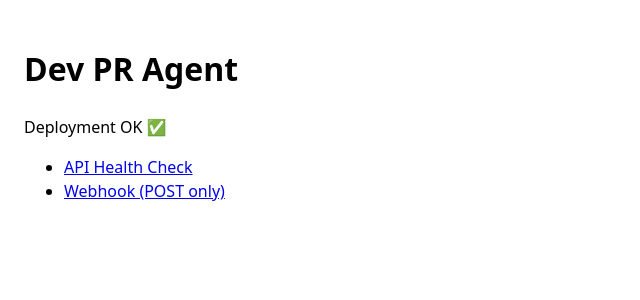
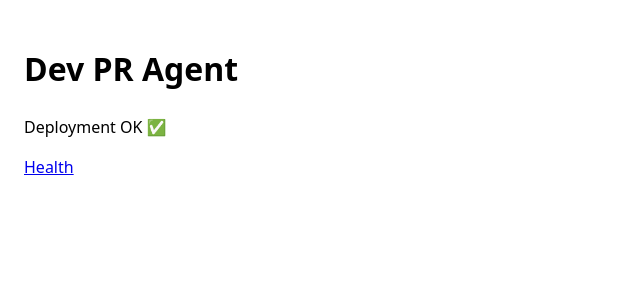
Before and after one commit to Ruskie1407/Dev-PR-Agent, a Next.js app: page / in a window 1280 px wide. Shown: the top 300 px of the page, without its empty margins (0-640 px from the left). Built offline with nearby package versions, Linux system fonts and the light colour scheme.

Commit message:
chore: working Next.js homepage + health

```diff
--- a/app/api/health/route.ts
+++ b/app/api/health/route.ts
@@ -1,6 +1,5 @@
 export async function GET() {
   return new Response(JSON.stringify({ ok: true, time: new Date().toISOString() }), {
-    headers: { "content-type": "application/json" },
-    status: 200,
+    headers: { "content-type": "application/json" }, status: 200
   });
 }
--- a/app/page.tsx
+++ b/app/page.tsx
@@ -3,10 +3,7 @@ export default function Home() {
     <main style={{padding:24,fontFamily:"system-ui"}}>
       <h1>Dev PR Agent</h1>
       <p>Deployment OK ✅</p>
-      <ul>
-        <li><a href="/api/health">API Health Check</a></li>
-        <li><a href="/api/webhook">Webhook (POST only)</a></li>
-      </ul>
+      <a href="/api/health">Health</a>
     </main>
   );
 }
```
Also changed, not shown: 1 other file (tests, documents, lock files or other folders).
